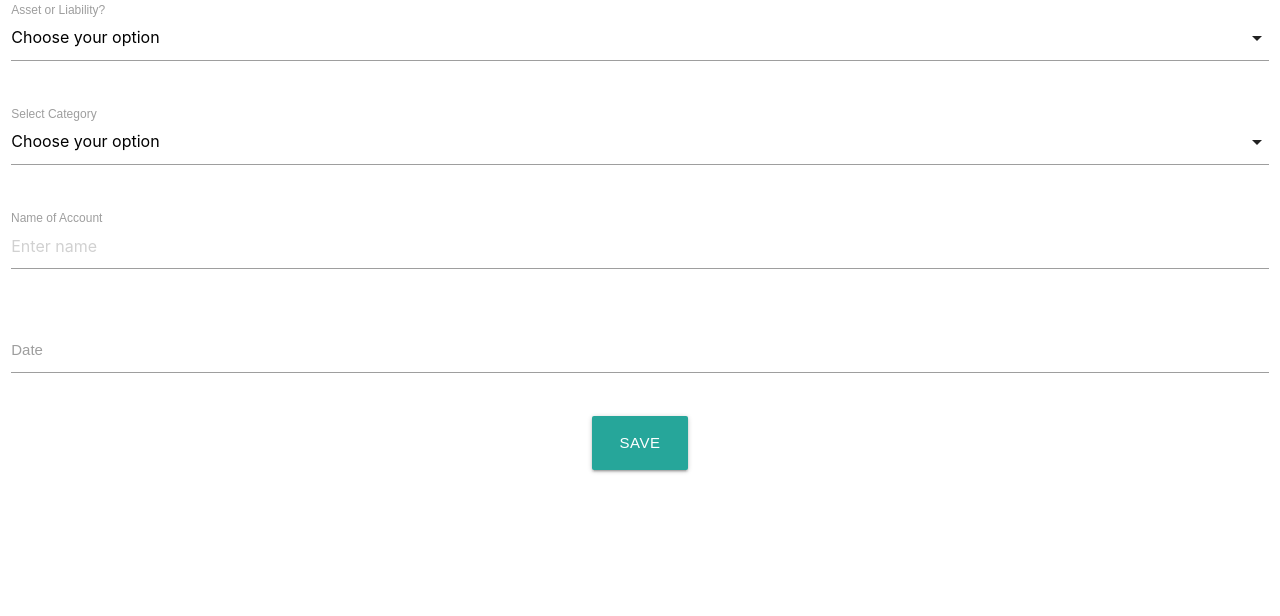
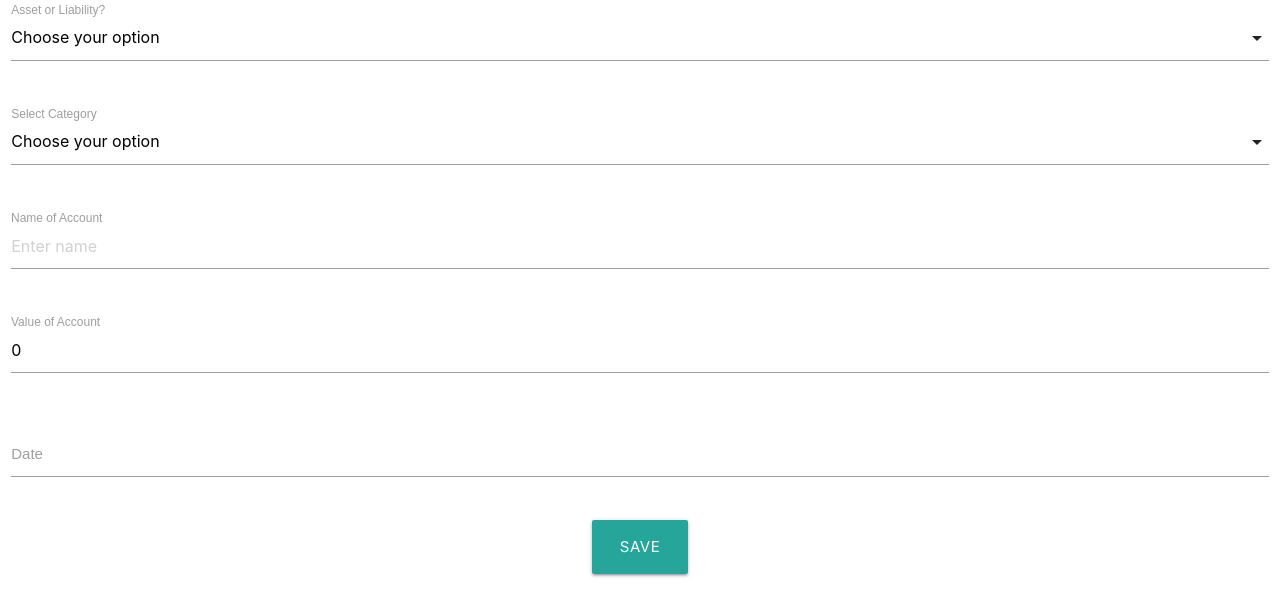
Before and after one commit to taylor-ramsay/networthjournal, a React (Create React App) app in the folder frontend/: page / in a window 1280 px wide. Shown: the top 616 px of the page. Built offline with nearby package versions, Linux system fonts and the light colour scheme.

Commit message:
Form now working

```diff
--- a/frontend/src/App.js
+++ b/frontend/src/App.js
@@ -26,10 +26,15 @@ class App extends Component {
     }
   }
 
+  handleSubmit = (e) => {
+    e.preventDefault()
+    console.log(e.target.value)
+  }
+
   render() {
     return (
       <div className="App">
-        <AccountsForm accountId ={this.state.account[0].id} balance={this.state.account[0].balance} name={this.state.account[0].name} type={this.state.account[0].type} subType={this.state.account[0].subType} date={this.state.account[0].date} />
+        <AccountsForm handleSubmit={this.handleSubmit} accountId ={this.state.account[0].id} balance={this.state.account[0].balance} name={this.state.account[0].name} type={this.state.account[0].type} subType={this.state.account[0].subType} date={this.state.account[0].date} />
       </div>
     );
   }
--- a/frontend/src/components/AccountsForm.js
+++ b/frontend/src/components/AccountsForm.js
@@ -1,49 +1,97 @@
 import React, { Component } from 'react';
+import moment from 'moment'
 
 class AccountsForm extends Component {
+
+    constructor(){
+        super()
+        this.state = {
+            type: "",
+            subtype: "",
+            name: "",
+            value: 0,
+            date: ""
+        }
+    }
+
+    handleTypeChange = (e) => {
+        this.setState({type: e.target.value})
+    }
+
+    handleSubtypeChange = (e) => {
+        this.setState({subtype: e.target.value})
+    }
+
+    handleNameChange = (e) => {
+        this.setState({name: e.target.value})
+    }
+
+    handleValueChange = (e) => {
+        this.setState({value: e.target.value})
+    }
+
+    handleDateChange = (e) => {
+        this.setState({date:document.getElementById('date').value})
+    }
+
+    handleSubmit = (e) => {
+        e.preventDefault()
+        console.log(this.state.type)
+        console.log(this.state.subtype)
+        console.log(this.state.name)
+        console.log(this.state.value)
+        console.log(this.state.date)
+    }
+
     render() {
         return (
             <div>
                 <div className="row">
-                    <form className="col s12">
+                    <form onSubmit={this.handleSubmit} className="col s12">
                         <div className="row">
                             <div className="input-field col s12">
-                                <select>
-                                    <option value disabled selected>Choose your option</option>
-                                    <option value={1}>Asset</option>
-                                    <option value={2}>Liability</option>
+                                <select value={this.state.type} onChange={this.handleTypeChange}>
+                                    <option>Choose your option</option>
+                                    <option value={"Asset"}>Asset</option>
+                                    <option value={"Liability"}>Liability</option>
                                 </select>
                                 <label>Asset or Liability?</label>
                             </div>
                         </div>
                         <div className="row">
                             <div className="input-field col s12">
-                                <select>
-                                    <option value disabled selected>Choose your option</option>
-                                    <option value={1}>Credit Card</option>
-                                    <option value={2}>Loan</option>
-                                    <option value={3}>Mortgage</option>
-                                    <option value={4}>Investment</option>
-                                    <option value={5}>Real Estate</option>
-                                    <option value={6}>Business</option>
-                                    <option value={7}>Other</option>
+                                <select value={this.state.subtype} onChange={this.handleSubtypeChange}>
+                                    <option>Choose your option</option>
+                                    <option value={"Credit Card"}>Credit Card</option>
+                                    <option value={"Loan"}>Loan</option>
+                                    <option value={"Mortgage"}>Mortgage</option>
+                                    <option value={"Investment"}>Investment</option>
+                                    <option value={"Real Estate"}>Real Estate</option>
+                                    <option value={"Business"}>Business</option>
+                                    <option value={"Other"}>Other</option>
                                 </select>
                                 <label>Select Category</label>
                             </div>
                         </div>
                         <div className="row">
                             <div className="input-field col s12">
-                                <input placeholder="Enter name" id="account_name" type="text" className="validate" />
+                                <input value={this.state.name} placeholder="Enter name" id="account_name" type="text" className="validate" onChange={this.handleNameChange} />
                                 <label htmlFor="account_name">Name of Account</label>
                             </div>
                         </div>
                         <div className="row">
                             <div className="input-field col s12">
-                                <input type="text" id="date" className="datepicker" />
+                                <input value={this.state.value} placeholder="Enter $ value" id="account_value" type="text" className="validate" onChange={this.handleValueChange} />
+                                <label htmlFor="account_value">Value of Account</label>
+                            </div>
+                        </div>
+                        <div className="row">
+                            <div className="input-field col s12">
+                                <input value={this.state.date} type="text" id="date" className="datepicker" />
                                 <label htmlFor="date">Date</label>
                             </div>
                         </div>
-                        <a className="waves-effect waves-light btn-large">Save</a>
+                        <button className="waves-effect waves-light btn-large" type="submit" value="Submit" onClick={this.handleDateChange}>Save</button>
                     </form>
                 </div>
             </div>
```
